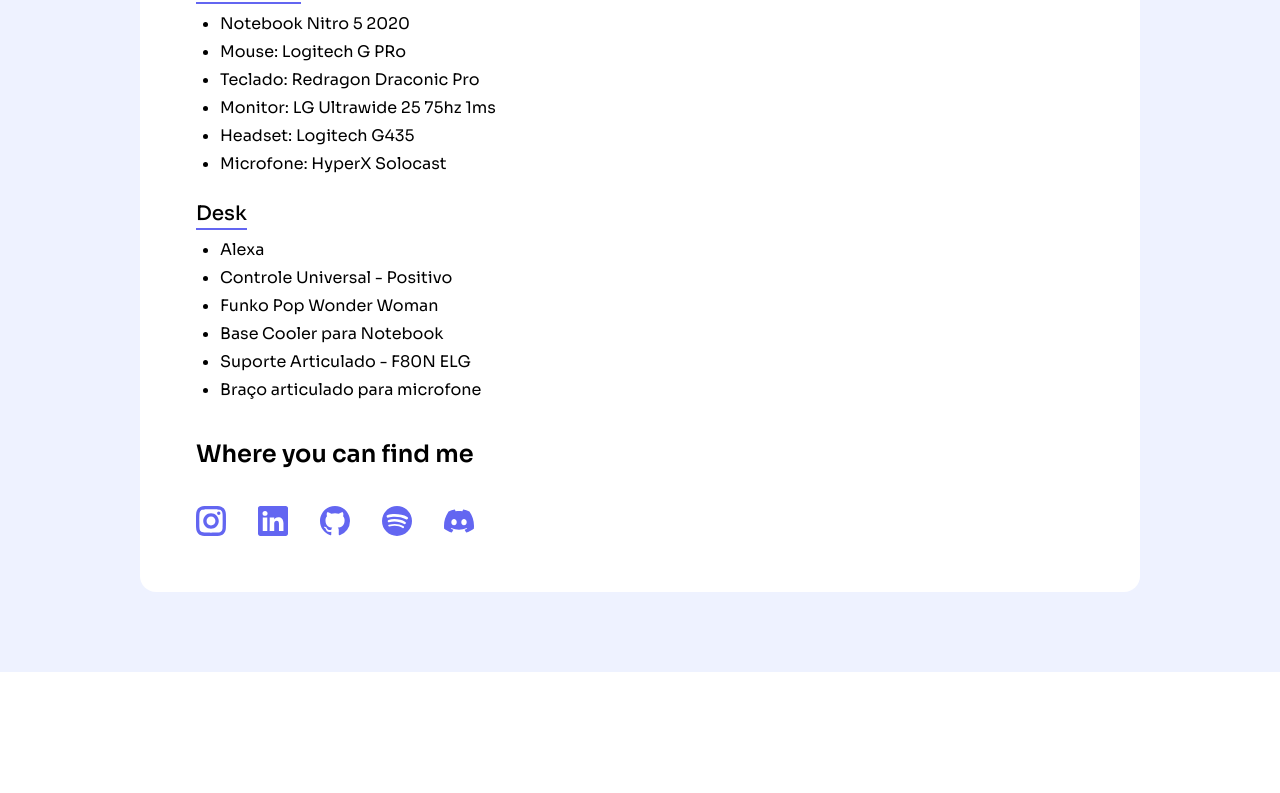
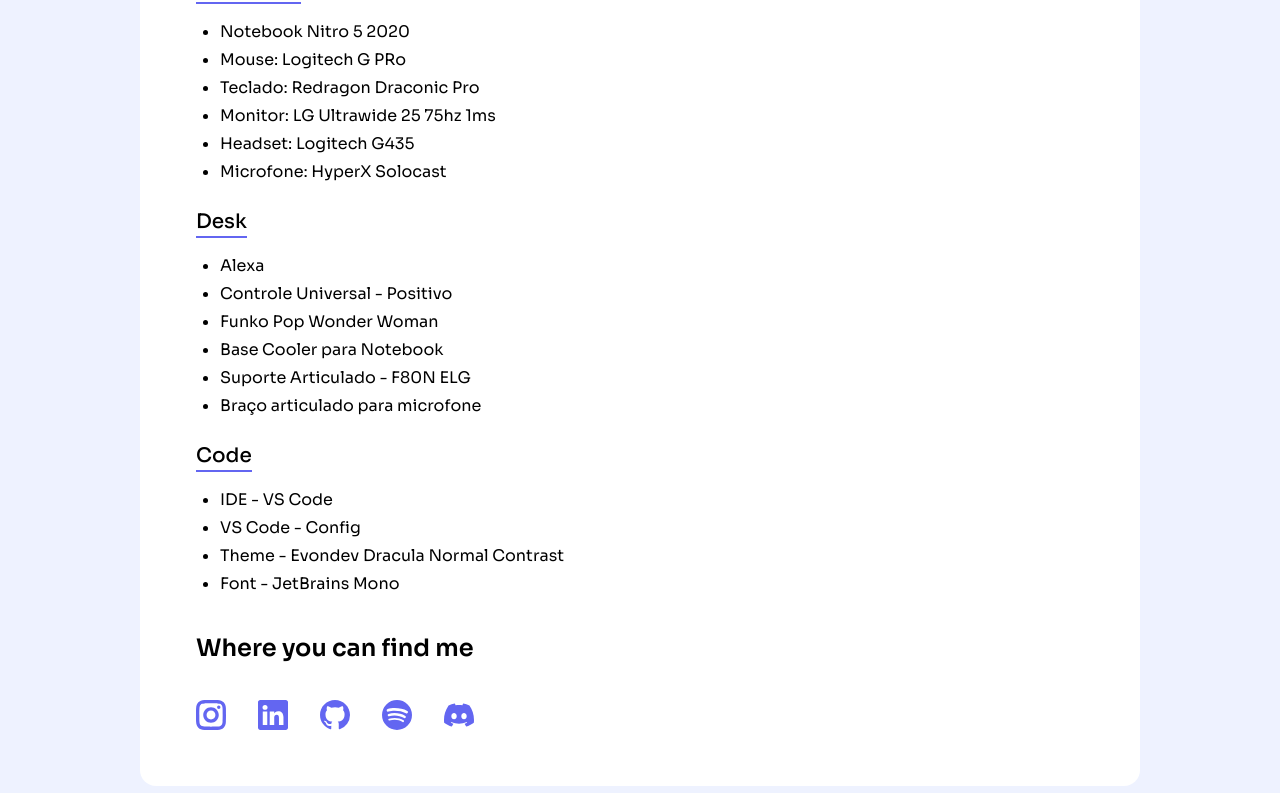
Before and after one commit to dinatoclara22/portfolio, a React (Vite) app: page / in a window 1280 px wide. Shown: the part 1016-1809 px from the top of the page. Before the commit the page ends 1688 px from the top, so only its background shows below. Built offline with nearby package versions, Linux system fonts and the light colour scheme.

Commit message:
inserindo dados de congiguração do vs code dentro da seção seyup

```diff
--- a/src/components/Setup.tsx
+++ b/src/components/Setup.tsx
@@ -7,7 +7,7 @@
 			<Title text="Setup" />
 			{Object.entries(setup).map(([category, items]) => (
 				<div key={category}>
-					<h2 className="text-xl mt-6 font-medium border-b-2 border-indigo-500 w-min">{category}</h2>
+					<h2 className="text-xl mt-6 mb-4 font-medium border-b-2 border-indigo-500 w-min">{category}</h2>
 					<ul className="mt-2">
 						{items.map((item) => (
 							<li key={item.name} className="mb-1 ml-6 list-disc">
--- a/src/data/setup.json
+++ b/src/data/setup.json
@@ -51,5 +51,23 @@
 			"name": "Braço articulado para microfone",
 			"link": "https://www.amazon.com.br/Pedestais-suporte-microfone-studio-filter/dp/B08WT9M4FD/ref=sr_1_6?crid=4YKBH002X8G5&keywords=suporte+de+microfone&qid=1673905673&sprefix=suporte+de+micro%2Caps%2C205&sr=8-6"
 		}
+	],
+	"Code": [
+		{
+			"name": "IDE - VS Code",
+			"link": "https://code.visualstudio.com/"
+		},
+		{
+			"name": "VS Code - Config",
+			"link": "https://gist.github.com/dinatoclara22/ce78ccdc23b77926e3d6ee9b78dbdc1f"
+		},
+		{
+			"name": "Theme - Evondev Dracula Normal Contrast",
+			"link": "https://marketplace.visualstudio.com/items?itemName=evondev.dracula-high-contrast"
+		},
+		{
+			"name": "Font - JetBrains Mono",
+			"link": "https://www.jetbrains.com/lp/mono/"
+		}
 	]
 }
--- a/src/styles/scrollbar.css
+++ b/src/styles/scrollbar.css
@@ -7,6 +7,6 @@
 }
 
 ::-webkit-scrollbar-thumb {
-  background-color: #bae6fd;
+  background-color: #fafafa;
   border-radius: 16px;
 }
```
